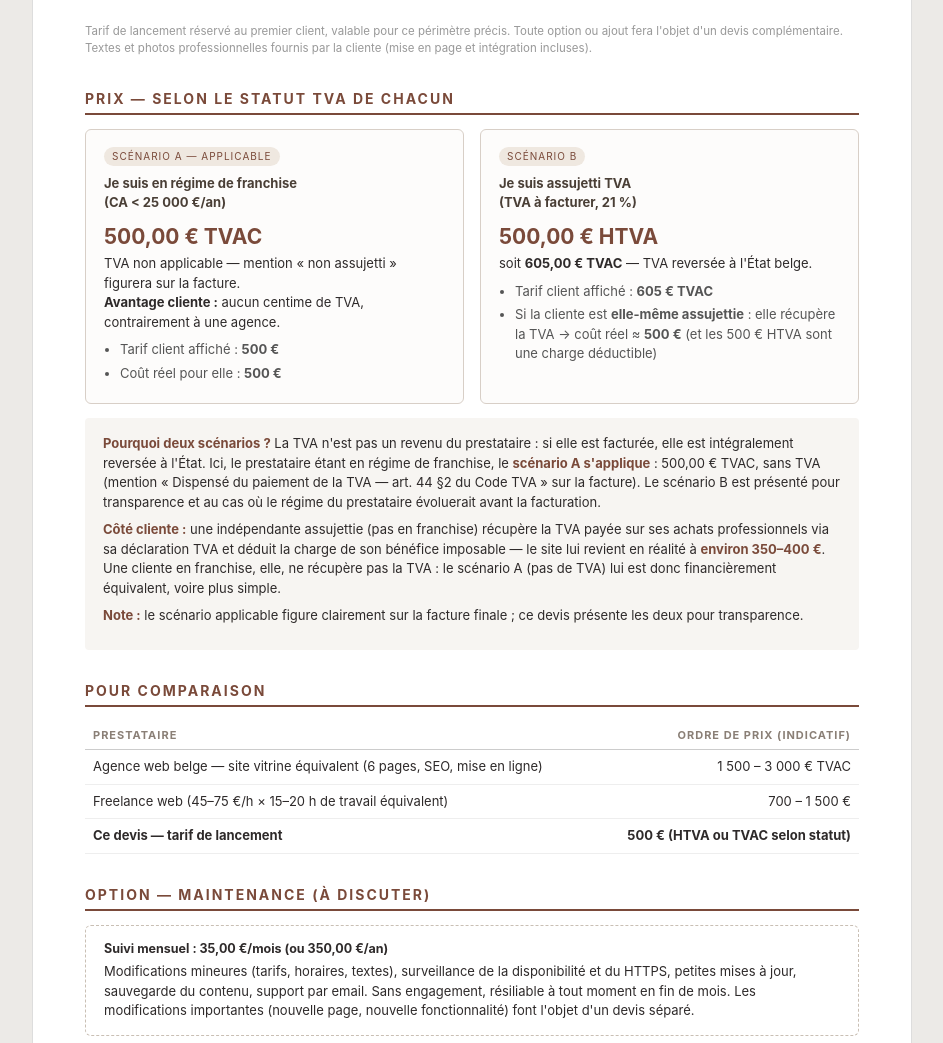
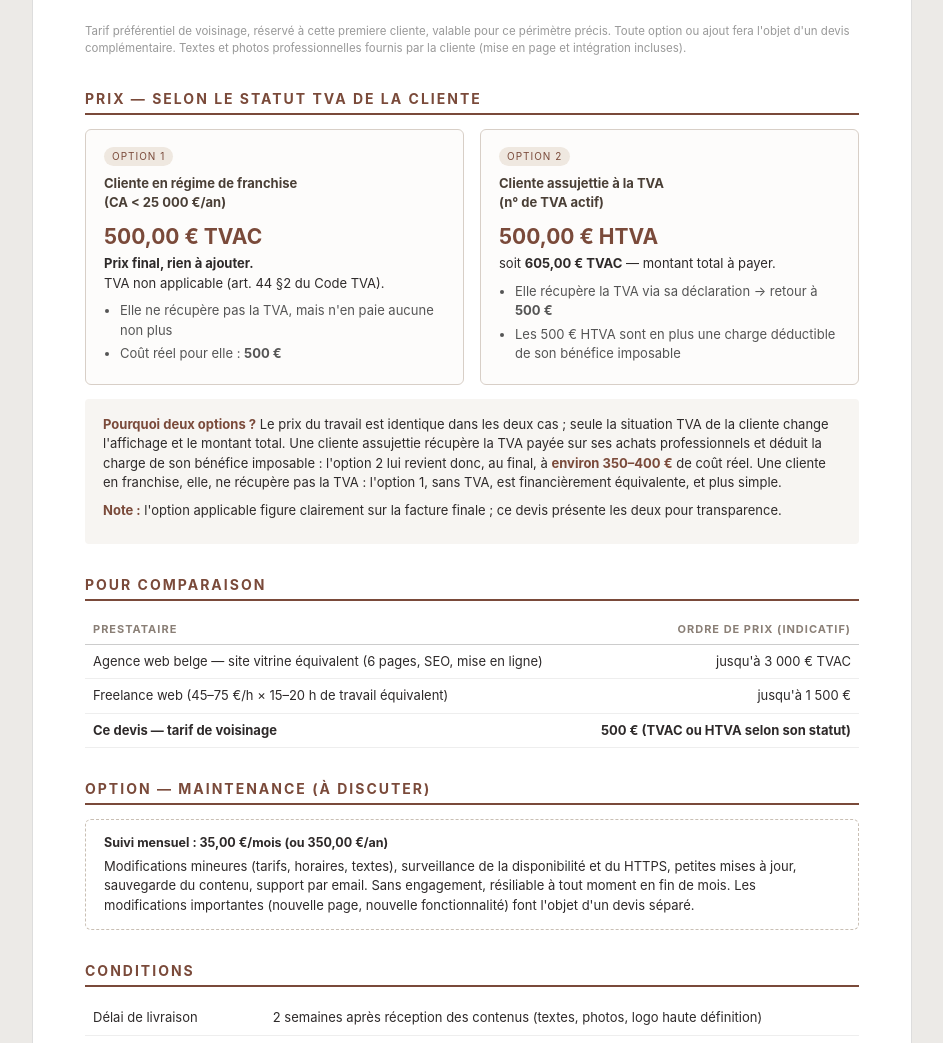
Before and after one commit to fireman358/pranabibi, a website: page wireframes/devis.html in a window 1280 px wide. Shown: the part 1009-2052 px from the top of the page, without its empty margins (168-1111 px from the left). Drawn offline with Linux system fonts and the light colour scheme.

Commit message:
Devis : options TVA selon statut de la cliente, comparatif haut de fourchette, tarif de voisinage
Co-authored-by: fireman358 <fireman358@users.noreply.github.com>

```diff
--- a/wireframes/devis.html
+++ b/wireframes/devis.html
@@ -142,46 +142,45 @@
       <td style="text-align:right;">500,00 €</td>
     </tr>
   </table>
-  <p class="footnote">Tarif de lancement réservé au premier client, valable pour ce périmètre précis. Toute option ou ajout fera l'objet d'un devis complémentaire. Textes et photos professionnelles fournis par la cliente (mise en page et intégration incluses).</p>
+  <p class="footnote">Tarif préférentiel de voisinage, réservé à cette premiere cliente, valable pour ce périmètre précis. Toute option ou ajout fera l'objet d'un devis complémentaire. Textes et photos professionnelles fournis par la cliente (mise en page et intégration incluses).</p>
 
-  <h2>Prix — selon le statut TVA de chacun</h2>
+  <h2>Prix — selon le statut TVA de la cliente</h2>
 
   <div class="cards">
     <div class="card">
-      <span class="tag">Scénario A — APPLICABLE</span>
-      <h4>Je suis en régime de franchise<br>(CA &lt; 25 000 €/an)</h4>
+      <span class="tag">Option 1</span>
+      <h4>Cliente en régime de franchise<br>(CA &lt; 25 000 €/an)</h4>
       <div class="big">500,00 € TVAC</div>
-      TVA non applicable — mention « non assujetti » figurera sur la facture.<br>
-      <b>Avantage cliente :</b> aucun centime de TVA, contrairement à une agence.
+      <b>Prix final, rien à ajouter.</b><br>
+      TVA non applicable (art. 44 §2 du Code TVA).
       <ul>
-        <li>Tarif client affiché : <b>500 €</b></li>
+        <li>Elle ne récupère pas la TVA, mais n'en paie aucune non plus</li>
         <li>Coût réel pour elle : <b>500 €</b></li>
       </ul>
     </div>
     <div class="card">
-      <span class="tag">Scénario B</span>
-      <h4>Je suis assujetti TVA<br>(TVA à facturer, 21 %)</h4>
+      <span class="tag">Option 2</span>
+      <h4>Cliente assujettie à la TVA<br>(n° de TVA actif)</h4>
       <div class="big">500,00 € HTVA</div>
-      soit <b>605,00 € TVAC</b> — TVA reversée à l'État belge.
+      soit <b>605,00 € TVAC</b> — montant total à payer.
       <ul>
-        <li>Tarif client affiché : <b>605 € TVAC</b></li>
-        <li>Si la cliente est <b>elle-même assujettie</b> : elle récupère la TVA → coût réel ≈ <b>500 €</b> (et les 500 € HTVA sont une charge déductible)</li>
+        <li>Elle récupère la TVA via sa déclaration → retour à <b>500 €</b></li>
+        <li>Les 500 € HTVA sont en plus une charge déductible de son bénéfice imposable</li>
       </ul>
     </div>
   </div>
 
   <div class="explication">
-    <p><b>Pourquoi deux scénarios ?</b> La TVA n'est pas un revenu du prestataire : si elle est facturée, elle est intégralement reversée à l'État. Ici, le prestataire étant en régime de franchise, le <b>scénario A s'applique</b> : 500,00 € TVAC, sans TVA (mention « Dispensé du paiement de la TVA — art. 44 §2 du Code TVA » sur la facture). Le scénario B est présenté pour transparence et au cas où le régime du prestataire évoluerait avant la facturation.</p>
-    <p><b>Côté cliente :</b> une indépendante assujettie (pas en franchise) récupère la TVA payée sur ses achats professionnels via sa déclaration TVA et déduit la charge de son bénéfice imposable — le site lui revient en réalité à <b>environ 350–400 €</b>. Une cliente en franchise, elle, ne récupère pas la TVA : le scénario A (pas de TVA) lui est donc financièrement équivalent, voire plus simple.</p>
-    <p class="no-print"><b>Note :</b> le scénario applicable figure clairement sur la facture finale ; ce devis présente les deux pour transparence.</p>
+    <p><b>Pourquoi deux options ?</b> Le prix du travail est identique dans les deux cas ; seule la situation TVA de la cliente change l'affichage et le montant total. Une cliente assujettie récupère la TVA payée sur ses achats professionnels et déduit la charge de son bénéfice imposable : l'option 2 lui revient donc, au final, à <b>environ 350–400 €</b> de coût réel. Une cliente en franchise, elle, ne récupère pas la TVA : l'option 1, sans TVA, est financièrement équivalente, et plus simple.</p>
+    <p class="no-print"><b>Note :</b> l'option applicable figure clairement sur la facture finale ; ce devis présente les deux pour transparence.</p>
   </div>
 
   <h2>Pour comparaison</h2>
   <table>
     <tr><th>Prestataire</th><th style="text-align:right;">Ordre de prix (indicatif)</th></tr>
-    <tr><td>Agence web belge — site vitrine équivalent (6 pages, SEO, mise en ligne)</td><td style="text-align:right;">1 500 – 3 000 € TVAC</td></tr>
-    <tr><td>Freelance web (45–75 €/h × 15–20 h de travail équivalent)</td><td style="text-align:right;">700 – 1 500 €</td></tr>
-    <tr><td><b>Ce devis — tarif de lancement</b></td><td style="text-align:right;"><b>500 € (HTVA ou TVAC selon statut)</b></td></tr>
+    <tr><td>Agence web belge — site vitrine équivalent (6 pages, SEO, mise en ligne)</td><td style="text-align:right;">jusqu'à 3 000 € TVAC</td></tr>
+    <tr><td>Freelance web (45–75 €/h × 15–20 h de travail équivalent)</td><td style="text-align:right;">jusqu'à 1 500 €</td></tr>
+    <tr><td><b>Ce devis — tarif de voisinage</b></td><td style="text-align:right;"><b>500 € (TVAC ou HTVA selon son statut)</b></td></tr>
   </table>
 
   <h2>Option — maintenance (à discuter)</h2>
```
